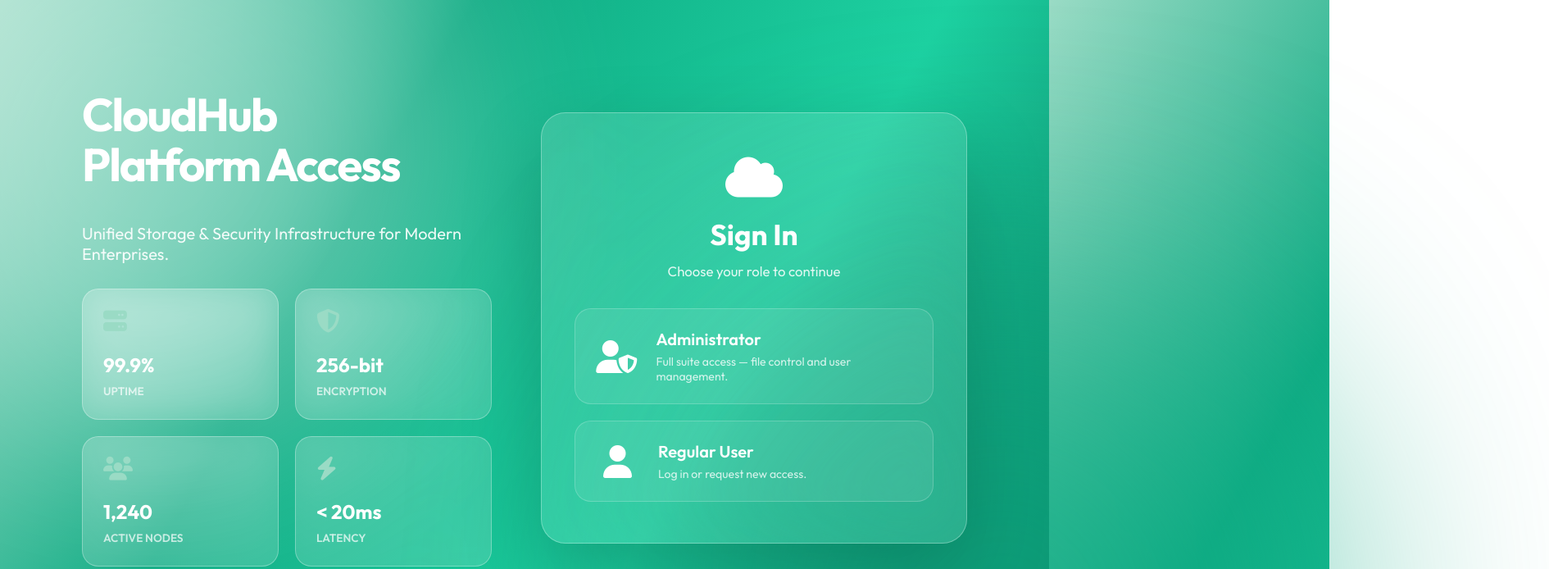
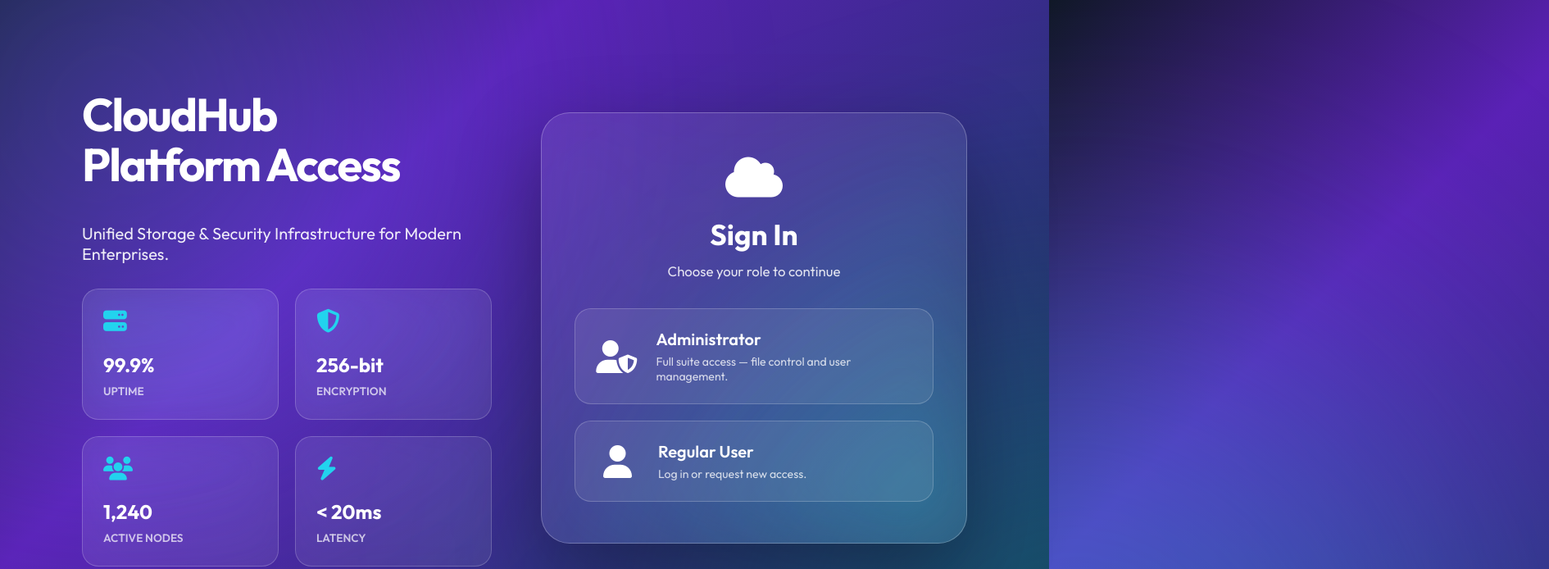
Before and after one commit to Vishnupriyapt129/cloud_dbms, a plain HTML site: page frontend/login.html in a window 1280 px wide. Shown: the top 694 px of the page at 82% size, 1890 px wide, since content can reach past the window. Drawn offline with Linux system fonts and the light colour scheme.

Commit message:
theme: rebrand to Midnight Aurora template

```diff
--- a/frontend/login.html
+++ b/frontend/login.html
@@ -51,9 +51,9 @@
         }
 
         .mini-stat-card {
-            background: rgba(255, 255, 255, 0.15);
-            backdrop-filter: blur(20px);
-            border: 1px solid rgba(255, 255, 255, 0.3);
+            background: rgba(255, 255, 255, 0.08);
+            backdrop-filter: blur(25px);
+            border: 1px solid rgba(255, 255, 255, 0.2);
             border-radius: 20px;
             padding: 25px;
             display: flex;
@@ -64,33 +64,35 @@
 
         .mini-stat-card:hover {
             transform: translateY(-5px);
-            background: rgba(255, 255, 255, 0.2);
+            background: rgba(255, 255, 255, 0.12);
+            border-color: rgba(255, 255, 255, 0.4);
         }
 
-        .mini-stat-card i { font-size: 1.8rem; margin-bottom: 15px; color: var(--purple-light); }
-        .mini-stat-card .val { font-size: 1.5rem; font-weight: 700; }
-        .mini-stat-card .lab { font-size: 0.85rem; opacity: 0.7; font-weight: 600; text-transform: uppercase; }
+        .mini-stat-card i { font-size: 1.8rem; margin-bottom: 15px; color: var(--purple-accent); }
+        .mini-stat-card .val { font-size: 1.5rem; font-weight: 700; color: white; }
+        .mini-stat-card .lab { font-size: 0.85rem; opacity: 0.7; font-weight: 600; text-transform: uppercase; color: white; }
 
         .login-container {
             width: 520px;
         }
 
         .login-card {
-            background: rgba(255, 255, 255, 0.12);
-            backdrop-filter: blur(40px);
-            -webkit-backdrop-filter: blur(40px);
-            border: 1px solid rgba(255, 255, 255, 0.3);
-            border-radius: 30px;
+            background: rgba(255, 255, 255, 0.08);
+            backdrop-filter: blur(45px);
+            -webkit-backdrop-filter: blur(45px);
+            border: 1px solid rgba(255, 255, 255, 0.25);
+            border-radius: 35px;
             padding: 50px 40px;
             text-align: center;
-            box-shadow: 0 40px 100px rgba(0, 0, 0, 0.2);
+            box-shadow: 0 40px 100px rgba(0, 0, 0, 0.35);
             color: white;
             transition: var(--transition);
         }
 
         .login-card:hover {
-            border-color: rgba(255, 255, 255, 0.5);
-            box-shadow: 0 50px 120px rgba(0, 0, 0, 0.25);
+            border-color: rgba(255, 255, 255, 0.4);
+            box-shadow: 0 50px 120px rgba(0, 0, 0, 0.45);
+            transform: translateY(-2px);
         }
 
         .login-card h2 {
--- a/frontend/style.css
+++ b/frontend/style.css
@@ -1,39 +1,40 @@
 :root {
-    --purple-light: #9adbc5;
-    --purple-main: #10ac84;
-    --purple-dark: #07795d;
-    --purple-accent: #00d2d3;
+    --purple-light: #c7d2fe;
+    --purple-main: #6366f1;
+    --purple-dark: #3730a3;
+    --purple-accent: #22d3ee;
     --text-light: #ffffff;
-    --text-dark: #1e272e;
-    --text-muted: #485460;
+    --text-dark: #1e293b;
+    --text-muted: #64748b;
 
-    --glass-bg-light: rgba(255, 255, 255, 0.25);
-    --glass-bg-dark: rgba(0, 0, 0, 0.15);
-    --glass-border: rgba(255, 255, 255, 0.4);
-    --glass-shadow: 0 10px 40px 0 rgba(16, 172, 132, 0.2);
+    --glass-bg-light: rgba(255, 255, 255, 0.28);
+    --glass-bg-dark: rgba(0, 0, 0, 0.2);
+    --glass-border: rgba(255, 255, 255, 0.5);
+    --glass-shadow: 0 12px 50px 0 rgba(99, 102, 241, 0.25);
 
     --card-bg: rgba(255, 255, 255, 0.98);
 
     --font-main: 'Outfit', sans-serif;
 
-    --radius-lg: 24px;
-    --radius-md: 16px;
-    --radius-sm: 10px;
+    --radius-lg: 28px;
+    --radius-md: 18px;
+    --radius-sm: 12px;
 
-    --transition: all 0.35s cubic-bezier(0.25, 0.8, 0.25, 1);
+    --transition: all 0.4s cubic-bezier(0.23, 1, 0.32, 1);
 }
 
 * {
     margin: 0;
     padding: 0;
     box-sizing: border-box;
+    -webkit-tap-highlight-color: transparent;
 }
 
 body {
     font-family: var(--font-main);
-    background: linear-gradient(120deg, var(--purple-light), var(--purple-main), #1dd1a1, var(--purple-dark));
-    background-size: 300% 300%;
-    animation: gradientBG 15s ease infinite;
+    background: linear-gradient(-45deg, #0f172a, #312e81, #5b21b6, #111827);
+    background-size: 400% 400%;
+    animation: auroraBG 20s ease infinite;
     background-attachment: fixed;
     color: var(--text-dark);
     min-height: 100vh;
@@ -41,7 +42,7 @@ body {
     overflow-x: hidden;
 }
 
-@keyframes gradientBG {
+@keyframes auroraBG {
     0% { background-position: 0% 50%; }
     50% { background-position: 100% 50%; }
     100% { background-position: 0% 50%; }
@@ -52,35 +53,30 @@ body::before,
 body::after {
     content: '';
     position: absolute;
-    width: 700px;
-    height: 700px;
+    width: 800px;
+    height: 800px;
     border-radius: 50%;
-    filter: blur(120px);
+    filter: blur(140px);
     z-index: -1;
-    animation: float 25s infinite alternate;
+    animation: floatAurora 30s infinite alternate;
 }
 
 body::before {
-    background: rgba(255, 255, 255, 0.35);
-    top: -200px;
-    left: -200px;
+    background: rgba(99, 102, 241, 0.35);
+    top: -300px;
+    left: -300px;
 }
 
 body::after {
-    background: rgba(16, 172, 132, 0.6);
-    bottom: -200px;
-    right: -200px;
-    animation-delay: -12s;
+    background: rgba(34, 211, 238, 0.3);
+    bottom: -300px;
+    right: -300px;
+    animation-delay: -15s;
 }
 
-@keyframes float {
-    0% {
-        transform: translate(0, 0) scale(1);
-    }
-
-    100% {
-        transform: translate(100px, 100px) scale(1.15);
-    }
+@keyframes floatAurora {
+    0% { transform: translate(0, 0) rotate(0deg) scale(1); }
+    100% { transform: translate(150px, 150px) rotate(180deg) scale(1.2); }
 }
 
 .dashboard {
@@ -389,16 +385,16 @@ body::after {
     background: rgba(255, 255, 255, 0.45);
     backdrop-filter: blur(25px);
     -webkit-backdrop-filter: blur(25px);
-    border: 1px solid rgba(255, 255, 255, 0.6);
+    border: 1px solid rgba(255, 255, 255, 0.4);
     border-radius: var(--radius-lg);
-    box-shadow: 0 15px 35px rgba(0, 0, 0, 0.05), inset 0 0 0 1px rgba(255, 255, 255, 0.3);
+    box-shadow: 0 15px 45px rgba(0, 0, 0, 0.12), inset 0 0 0 1px rgba(255, 255, 255, 0.3);
     padding: 30px;
     margin-bottom: 30px;
     transition: var(--transition);
 }
 
 .glass-panel:hover {
-    box-shadow: 0 20px 45px rgba(0, 0, 0, 0.08), inset 0 0 0 1px rgba(255, 255, 255, 0.4);
+    box-shadow: 0 20px 55px rgba(0, 0, 0, 0.18), inset 0 0 0 1px rgba(255, 255, 255, 0.45);
 }
 
 .folder-section {
@@ -437,7 +433,7 @@ body::after {
 }
 
 .folder-item {
-    background: linear-gradient(135deg, #ffc947, #ff9800);
+    background: linear-gradient(135deg, #6366f1, #a855f7);
     border-radius: var(--radius-md);
     padding: 15px 25px;
     min-width: 160px;
@@ -447,14 +443,14 @@ body::after {
     align-items: center;
     gap: 12px;
     cursor: pointer;
-    box-shadow: 0 4px 15px rgba(255, 152, 0, 0.3);
+    box-shadow: 0 8px 15px rgba(99, 102, 241, 0.3);
     transition: var(--transition);
 }
 
 .folder-item:hover,
 .folder-item.active-folder {
     transform: translateY(-4px);
-    box-shadow: 0 8px 25px rgba(255, 152, 0, 0.4);
+    box-shadow: 0 12px 25px rgba(168, 85, 247, 0.4);
 }
 
 /* Cards */
@@ -572,23 +568,23 @@ body::after {
 
 /* File Icon Colors */
 .bg-pdf {
-    background: linear-gradient(135deg, #ff6b81, #ff4757);
+    background: linear-gradient(135deg, #f43f5e, #e11d48);
 }
 
 .bg-excel {
-    background: linear-gradient(135deg, #7bed9f, #2ed573);
+    background: linear-gradient(135deg, #10b981, #059669);
 }
 
 .bg-powerpoint {
-    background: linear-gradient(135deg, #ffc048, #ffa502);
+    background: linear-gradient(135deg, #f59e0b, #d97706);
 }
 
 .bg-text {
-    background: linear-gradient(135deg, #a4b0be, #747d8c);
+    background: linear-gradient(135deg, #64748b, #475569);
 }
 
 .bg-default {
-    background: linear-gradient(135deg, var(--purple-light), var(--purple-main));
+    background: linear-gradient(135deg, #6366f1, #06b6d4);
 }
 
 /* Grid View Toggle */
```
Also changed, not shown: frontend/index.html (+2 -2 lines).
